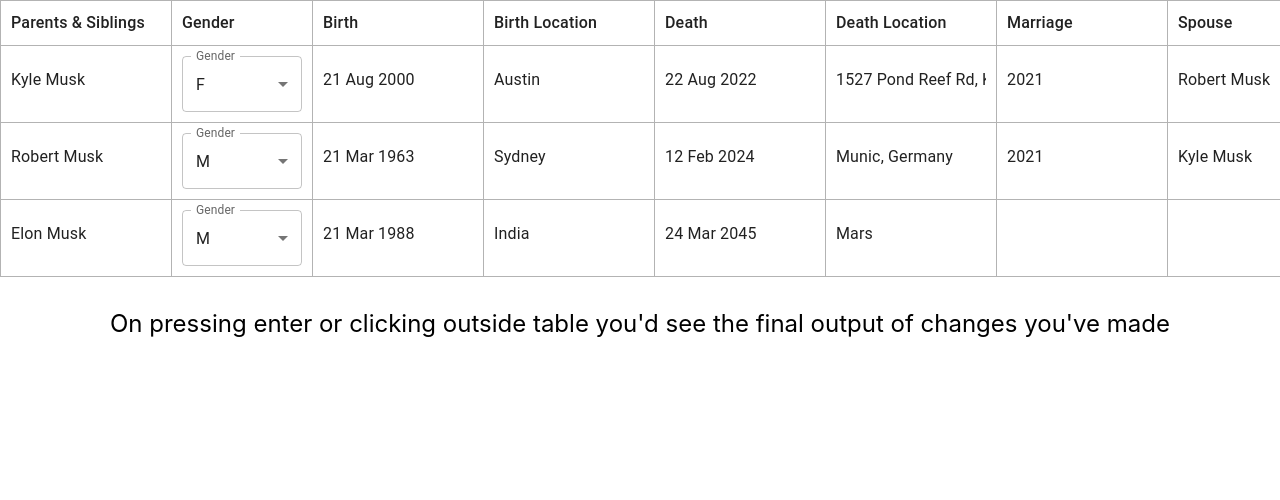
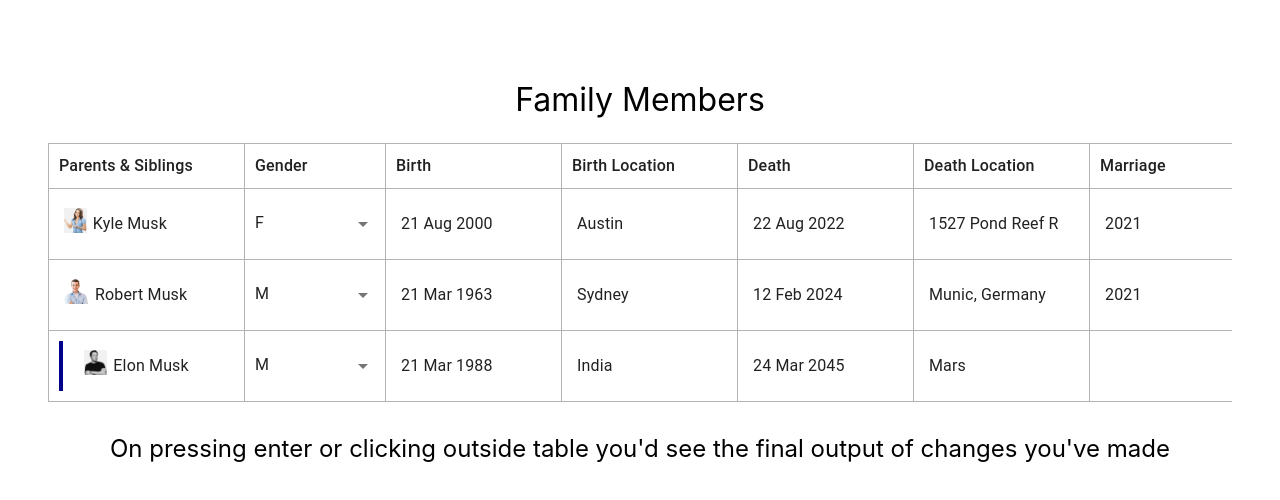
Before and after one commit to rishii24/machine-test, a React (Create React App) app: page / in a window 1280 px wide. Shown: the top 500 px of the page. Built offline with nearby package versions, Linux system fonts and the light colour scheme.

Commit message:
components styled

```diff
--- a/src/Components/Select.js
+++ b/src/Components/Select.js
@@ -18,15 +18,20 @@ export const BasicSelect = ({
   };
 
   return (
-    <Box sx={{ minWidth: 120 }}>
-      <FormControl fullWidth>
-        <InputLabel id="gender">Gender</InputLabel>
+    <Box>
+      <FormControl
+        fullWidth
+        sx={{ minWidth: 120 }}
+        size="small"
+        variant="standard"
+      >
         <Select
           labelId="gender"
           value={personValue}
           defaultValue={personValue}
           label="Gender"
           onChange={handleChange}
+          disableUnderline
         >
           <MenuItem value={"M"}>{personValue === "M" ? "M" : "Male"}</MenuItem>
           <MenuItem value={"F"}>
--- a/src/Components/Table.js
+++ b/src/Components/Table.js
@@ -12,6 +12,10 @@ import { CustomSnackbar } from "./Snackbar";
 import { BasicSelect } from "./Select";
 
 import { ClickHook } from "./custom/ClickHook";
+
+import Elon from "../Assets/elon.png";
+import Kyle from "../Assets/lady.png";
+import Robert from "../Assets/man.png";
 
 export const BasicTable = () => {
   const [userData, setUserData] = useState(mockData);
@@ -35,7 +39,6 @@ export const BasicTable = () => {
 
   const innerRef = ClickHook((e) => {
     e.preventDefault();
-    console.log(e);
     if (e.path?.length === 3) {
       setFinalData(userData);
     }
@@ -44,8 +47,9 @@ export const BasicTable = () => {
   console.log(finalData);
 
   return (
-    <div>
-      <TableContainer>
+    <div style={{ padding: "5rem 3rem" }}>
+      <div style={{ fontSize: "2rem" }}>Family Members</div>
+      <TableContainer style={{ marginTop: "1.5rem" }}>
         <Table sx={{ minWidth: 950 }}>
           <TableHead>
             <TableRow>
@@ -63,13 +67,7 @@ export const BasicTable = () => {
             {userData.map((data, idx) => {
               return (
                 <TableRow key={idx}>
-                  <TableCell
-                    scope="row"
-                    sx={{
-                      borderLeft: idx === 2 ? 4 : 0,
-                      borderColor: idx === 2 ? "#87CEEB" : "",
-                    }}
-                  >
+                  <TableCell>
                     <Typography
                       index={idx}
                       personValue={data.name}
@@ -77,6 +75,7 @@ export const BasicTable = () => {
                       userdata={userData}
                       setUserData={setUserData}
                       name={"name"}
+                      imgsrc={data.img}
                     />
                   </TableCell>
                   <TableCell>
@@ -184,6 +183,7 @@ const mockData = [
     deathloc: "1527 Pond Reef Rd, Ketchikan, Alaska 99901, USA",
     marriage: "2021",
     spouse: "Robert Musk",
+    img: Kyle,
   },
   {
     id: 2,
@@ -195,6 +195,7 @@ const mockData = [
     deathloc: "Munic, Germany",
     marriage: "2021",
     spouse: "Kyle Musk",
+    img: Robert,
   },
   {
     id: 3,
@@ -206,5 +207,6 @@ const mockData = [
     deathloc: "Mars",
     marriage: "",
     spouse: "",
+    img: Elon,
   },
 ];
--- a/src/Components/Typography.js
+++ b/src/Components/Typography.js
@@ -1,6 +1,5 @@
-import React, { useEffect, useState } from "react";
+import React, { useState, useRef } from "react";
 import { Input } from "@mui/material";
-import { ClickHook } from "./custom/ClickHook";
 
 export const Typography = ({
   personValue,
@@ -9,7 +8,20 @@ export const Typography = ({
   userdata,
   setUserData,
   name,
+  imgsrc,
 }) => {
+  const focusRef = useRef({});
+
+  const [refFocus, setRefFocus] = useState(false);
+
+  const handleRefClick = () => {
+    console.log(focusRef, "ref");
+    if (focusRef.current) {
+      setRefFocus(!refFocus);
+    }
+  };
+
+  console.log(refFocus);
   const handleChange = (e) => {
     if (e.target.name === "name") {
       let newArray = [...userdata];
@@ -53,13 +65,38 @@ export const Typography = ({
       style={{
         whiteSpace: "nowrap",
         textOverflow: "ellipsis",
-        width: "150px",
-        height: "40px",
-        display: "block",
+        margin: 0,
+        height: "20px",
+        width: "140px",
+        padding: "15px",
+        display: "flex",
+        justifyContent: "center",
         overflow: "hidden",
+        alignItems: "center",
+        borderLeft: personValue === "Elon Musk" ? "4px solid #00008B" : 0,
+        paddingLeft: personValue === "Elon Musk" ? "1rem" : 0,
+        // border: refFocus ? "2px solid #87CEEB": ""
       }}
       className="overflow-test"
+      ref={focusRef}
+      onClick={handleRefClick}
     >
+      <div
+        style={{
+          display: "flex",
+          justifyContent: "center",
+          border: refFocus ? "3px solid #87CEEB" : "",
+          borderRadius: "5px",
+          padding: "5px",
+        }}
+      >
+        {name === "name" && (
+          <img
+            style={{ height: "25px", marginRight: "6px" }}
+            src={imgsrc}
+            alt="img"
+          />
+        )}
         <form onSubmit={handleSubmit}>
           <Input
             disableUnderline={true}
@@ -71,5 +108,6 @@ export const Typography = ({
           />
         </form>
       </div>
+    </div>
   );
 };
```
Lines whose indentation alone changed are shown as unchanged.
